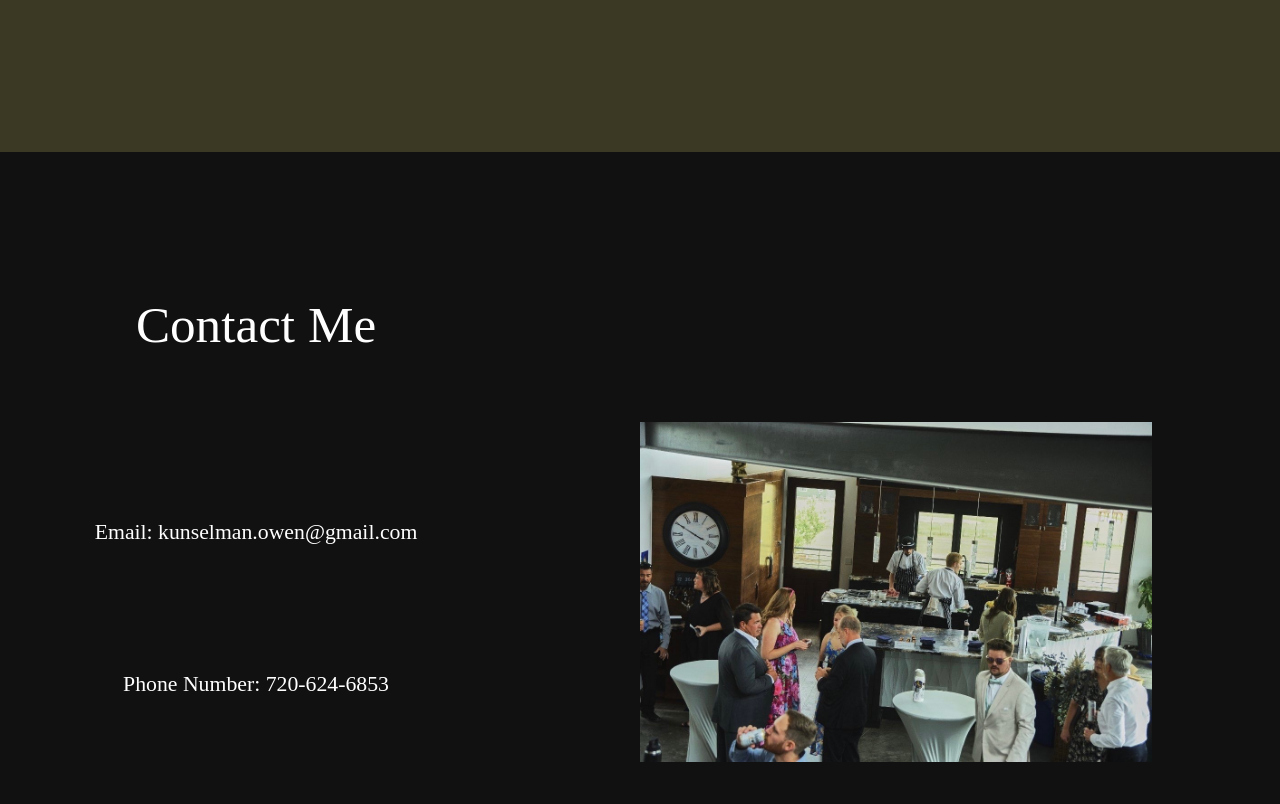
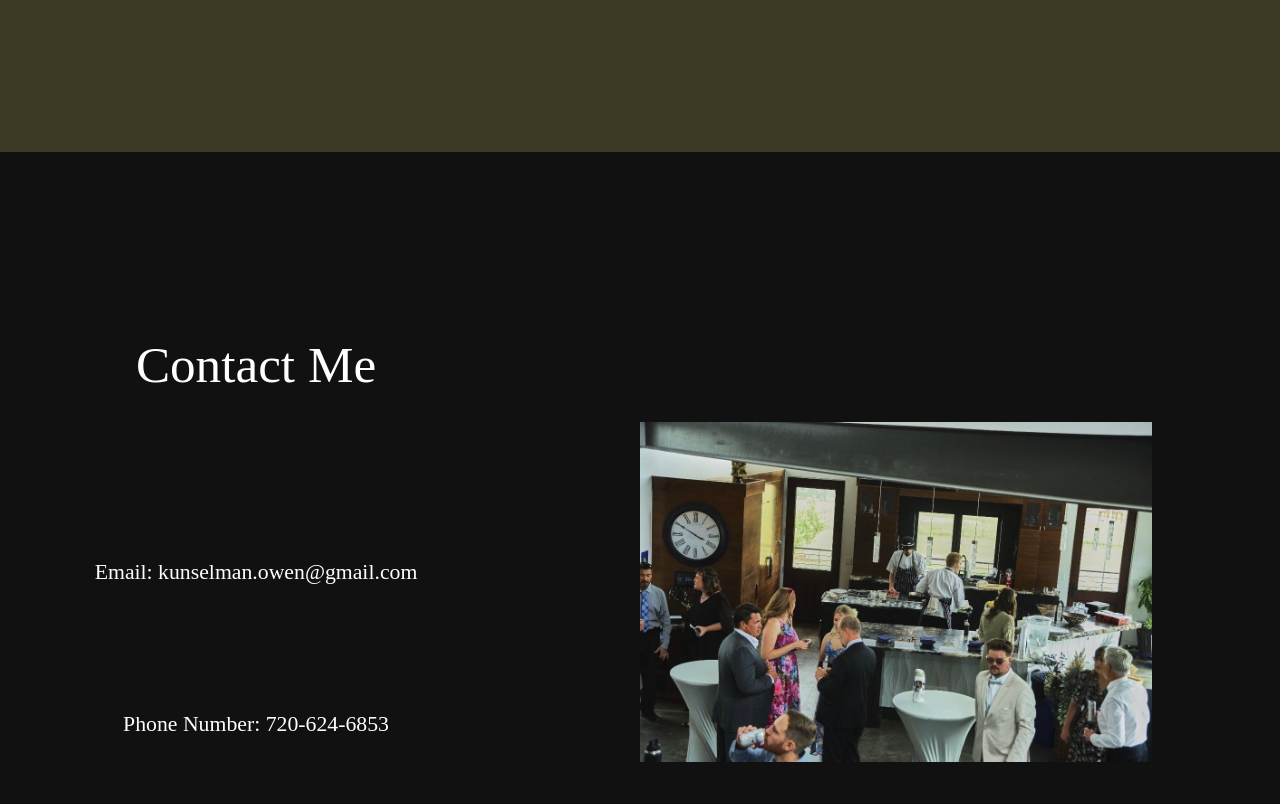
Before and after one commit to MasonLee400/OK-Catering, a website: page index.html in a window 1280 px wide. Shown: the part 2536-3340 px from the top of the page. Drawn offline with nearby package versions, Linux system fonts and the light colour scheme.

Commit message:
made a change to the contact page

```diff
--- a/styles.css
+++ b/styles.css
@@ -256,7 +256,7 @@ html, body {
     align-items: center;
     text-align: center;
     color:white;
-    margin-top: 5vh;
+    margin-top: 10vh;
 }
 
 #contact-info{
```
